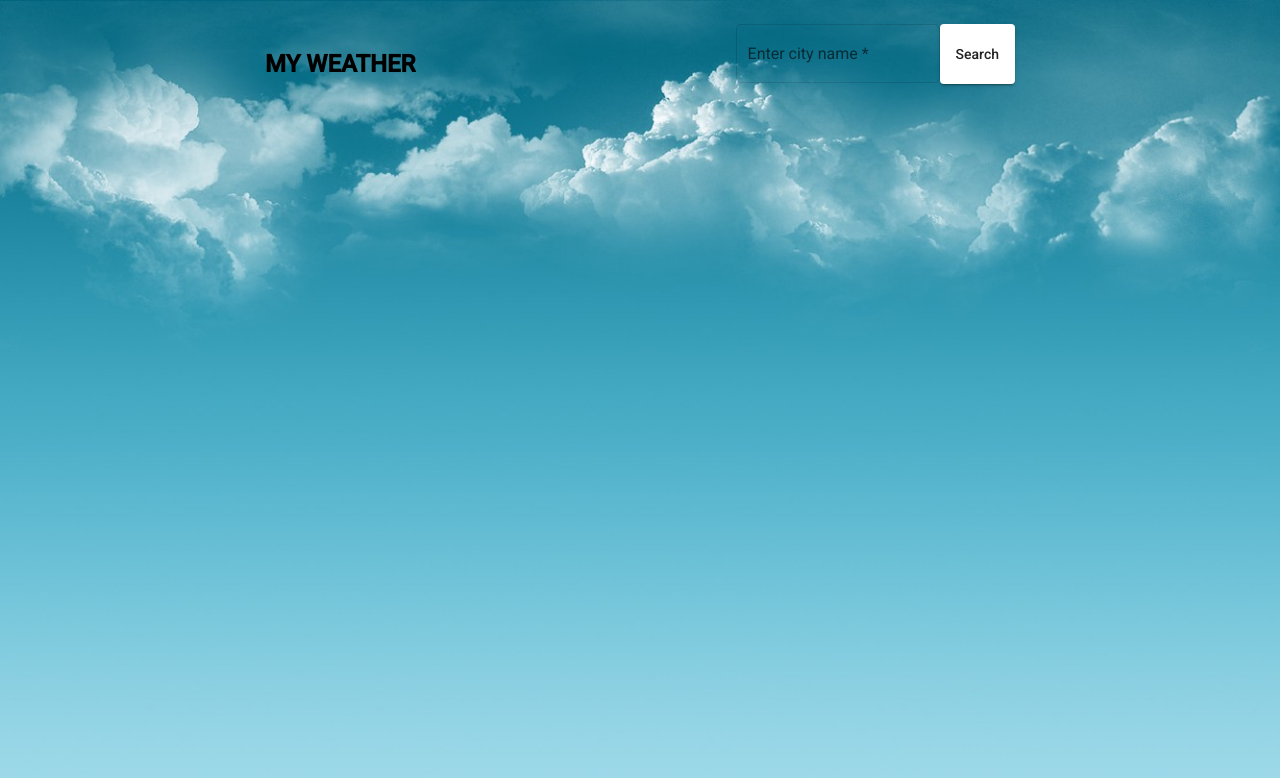
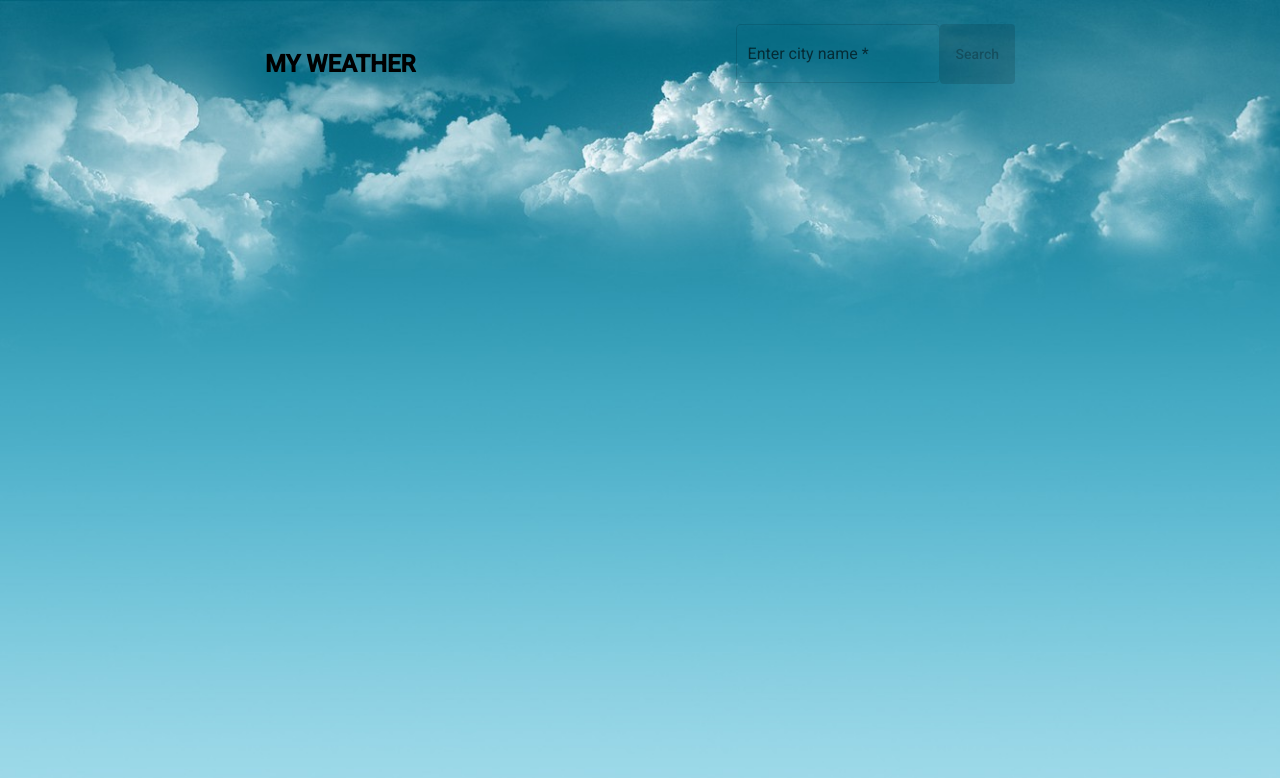
Before and after one commit to iaveryanova/openWeatherAngular, an Angular app: page / in a window 1280 px wide. Shown: the top 778 px of the page. Built offline with nearby package versions, Linux system fonts and the light colour scheme.

Commit message:
fix disabled button

```diff
--- a/src/app/app.component.html
+++ b/src/app/app.component.html
@@ -18,7 +18,13 @@
       *ngIf="city?.invalid && (city?.dirty || city?.touched) && !city?.errors?.['required']"
       >Invalid input</span>
 
-      <button mat-raised-button (click)="onSubmit()" [disabled]="!city">Search</button>
+      <button
+      mat-raised-button
+      (click)="onSubmit()"
+      [disabled]="!(enterCity.valid && enterCity.dirty)"
+      >
+      Search
+    </button>
   </form>
 </header>
 
```
